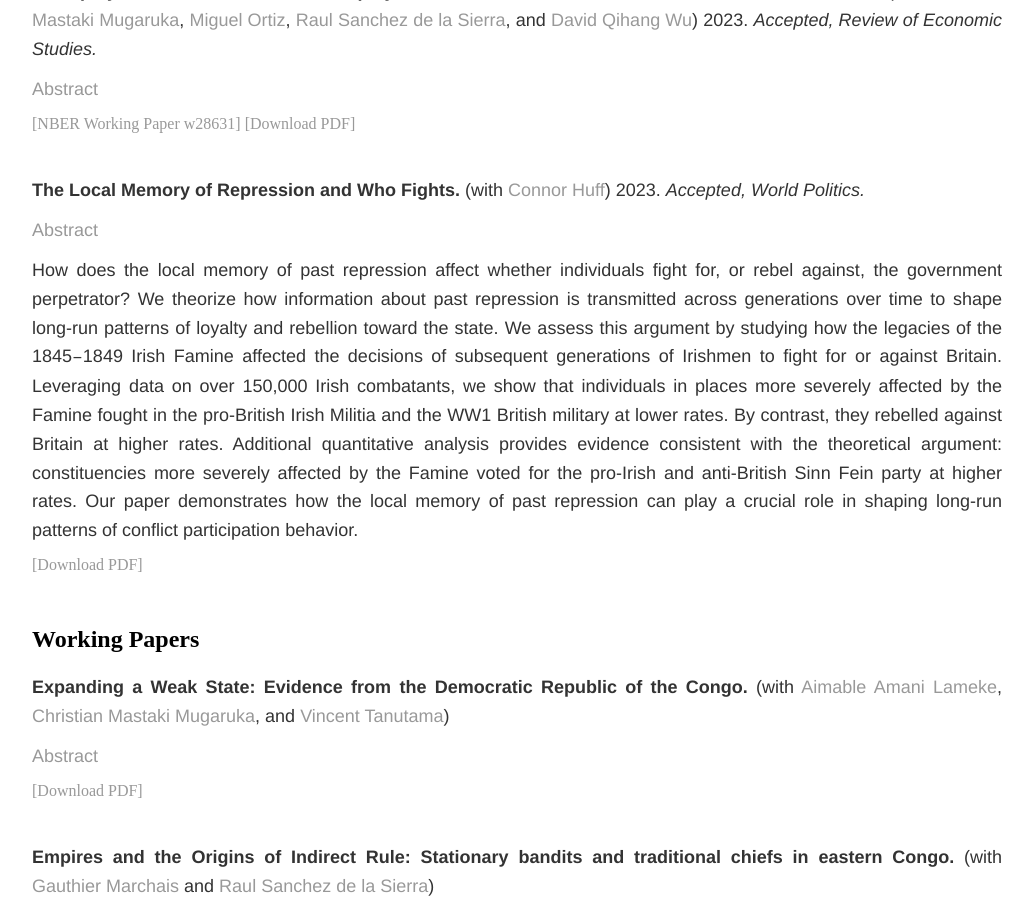
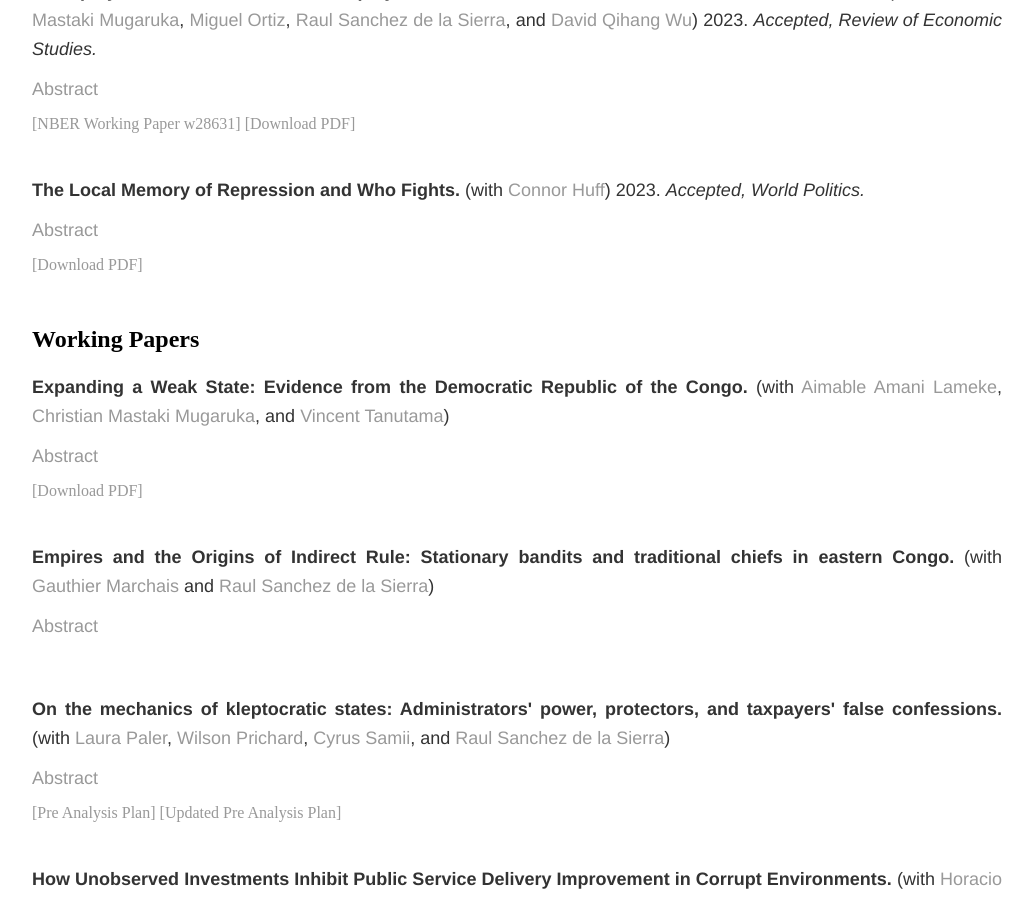
Before and after one commit to soeren-henn/soeren-henn.github.io, a Jekyll site: the page built from research/index.html, in a window 1280 px wide and 900 px high, scrolled down 1052 px. Shown: the whole window, without its empty margins (123-1156 px from the left). Built offline with Jekyll 4.4.1, drawn with Linux system fonts in a browser that asks for light colours.

Commit message:
Update index.html

```diff
--- a/research/index.html
+++ b/research/index.html
@@ -24,8 +24,7 @@
 	<div class="paper">
 		<p><b>Complements or Substitutes? How Institutional Arrangements Bind Chiefs and the State in Africa.</b> 2023. <i>American Political Science Review.</i> 117(3):871&ndash;890. </p>
 		<p><a href="#" class="show-abstract">Abstract</a></p>
-    		<p class="hidden-paragraph">How does the central state interact with local actors in providing public goods? I study the effect of state capacity on local governance in sub-Saharan Africa, which I argue depends on whether traditional village chiefs are integrated in the country’s constitution. I use distance to administrative headquarters as a measure of state capacity and estimate a regression discontinuity design around administrative boundaries. If chiefs are not integrated then the state and chiefs compete with each other, working as substitutes. That is, a stronger state undermines the power of chiefs. If traditional chiefs are integrated, then the two work as complements. A stronger state then increases the power of chiefs. I show that these relationships are crucial to understand the effect of the capacity of the state on local economic development.</p>
-
+		<p class="hidden-paragraph">How does the central state interact with local actors in providing public goods? I study the effect of state capacity on local governance in sub-Saharan Africa, which I argue depends on whether traditional village chiefs are integrated in the country’s constitution. I use distance to administrative headquarters as a measure of state capacity and estimate a regression discontinuity design around administrative boundaries. If chiefs are not integrated then the state and chiefs compete with each other, working as substitutes. That is, a stronger state undermines the power of chiefs. If traditional chiefs are integrated, then the two work as complements. A stronger state then increases the power of chiefs. I show that these relationships are crucial to understand the effect of the capacity of the state on local economic development.</p>
 		<a href="https://www.cambridge.org/core/journals/american-political-science-review/article/complements-or-substitutes-how-institutional-arrangements-bind-traditional-authorities-and-the-state-in-africa/01216C0A1B14465B11122451B558DE3A?utm_source=hootsuite&utm_medium=twitter&utm_campaign=PSR_Nov22" class="btn btn-default pull-right" title="PDF">[Open Access PDF]</a>
 		<p> <i>Coverage:</i> <a href="https://blogs.worldbank.org/impactevaluations/complements-or-substitutes-state-presence-and-power-traditional-leaders-guest-post-soeren-j-henn" target="_blank">Development Impact</a>, <a href="https://thisweekinafrica.substack.com/p/this-week-in-africa-452" target="_blank">ThisWeekinAfrica</a> </p>
 	</div>
@@ -47,8 +46,8 @@
 
 	<div class="paper">
 		<p><b>The Local Memory of Repression and Who Fights.</b> (with <a href="https://connordhuff.com/" target="_blank">Connor Huff</a>) 2023. <i> Accepted, World Politics.</i></p>
-		<p><a href="#" id="show-abstract">Abstract</a></p>
-    		<p id="hidden-paragraph">How does the local memory of past repression affect whether individuals fight for, or rebel against, the government perpetrator? We theorize how information about past repression is transmitted across generations over time to shape long-run patterns of loyalty and rebellion toward the state. We assess this argument by studying how the legacies of the 1845<code>&#8211;</code>1849 Irish Famine affected the decisions of subsequent generations of Irishmen to fight for or against Britain. Leveraging data on over 150,000 Irish combatants, we show that individuals in places more severely affected by the Famine fought in the pro-British Irish Militia and the WW1 British military at lower rates. By contrast, they rebelled against Britain at higher rates. Additional quantitative analysis provides evidence consistent with the theoretical argument: constituencies more severely affected by the Famine voted for the pro-Irish and anti-British Sinn Fein party at higher rates. Our paper demonstrates how the local memory of past repression can play a crucial role in shaping long-run patterns of conflict participation behavior.</p>
+		<p><a href="#" class="show-abstract">Abstract</a></p>
+    		<p class="hidden-paragraph">How does the local memory of past repression affect whether individuals fight for, or rebel against, the government perpetrator? We theorize how information about past repression is transmitted across generations over time to shape long-run patterns of loyalty and rebellion toward the state. We assess this argument by studying how the legacies of the 1845<code>&#8211;</code>1849 Irish Famine affected the decisions of subsequent generations of Irishmen to fight for or against Britain. Leveraging data on over 150,000 Irish combatants, we show that individuals in places more severely affected by the Famine fought in the pro-British Irish Militia and the WW1 British military at lower rates. By contrast, they rebelled against Britain at higher rates. Additional quantitative analysis provides evidence consistent with the theoretical argument: constituencies more severely affected by the Famine voted for the pro-Irish and anti-British Sinn Fein party at higher rates. Our paper demonstrates how the local memory of past repression can play a crucial role in shaping long-run patterns of conflict participation behavior.</p>
 		<a href="/files/hennhuff_famine.pdf" class="btn btn-default pull-right" title="PDF">[Download PDF]</a>
 
 	</div>
@@ -124,6 +123,7 @@
 	<div class="paper">
 		<p><b>The Electoral Consequences of Decentralization Reform in the DRC.</b> (with <a href="http://vincent-tanutama.com/" target="_blank">Vincent Tanutama</a>)</p>
 	</div>
+
 	<script>
         // Get references to all elements with the class "show-abstract"
         var showAbstractLinks = document.querySelectorAll('.show-abstract');
```
